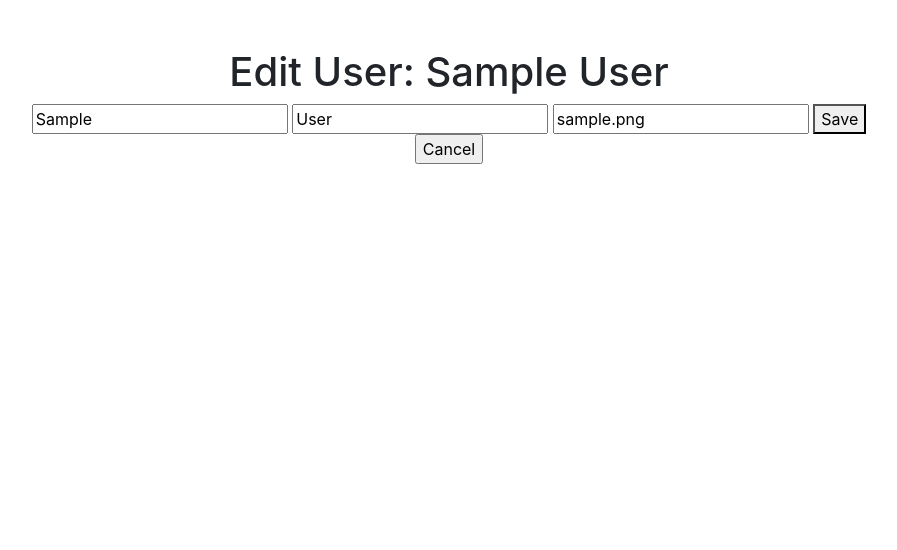
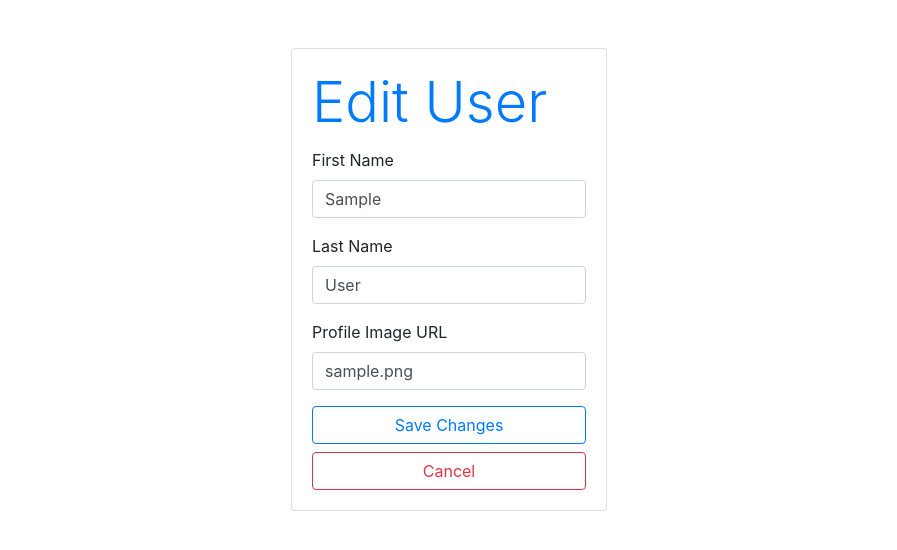
Before and after one commit to lowtrey/s-blogly, a Flask app: page /users/1/edit in a window 1280 px wide. Shown: the top 550 px of the page, without its empty margins (191-1088 px from the left). Run offline with Flask 2, Linux system fonts and the light colour scheme; tables that the repository leaves empty hold one stand-in row (values such as "Sample post"); some libraries are stand-ins or nearby versions.

Commit message:
style edit user form and user details card

```diff
--- a/templates/add_user_form.html
+++ b/templates/add_user_form.html
@@ -4,7 +4,7 @@
 <div class="card">
   <div class="card-body">
     <h1 class="card-title display-4 text-primary">Create User</h1>
-    <form action="/users/new" method="POST" class="">
+    <form action="/users/new" method="POST">
       <div class="form-group">
         <label for="first">First Name</label>
         <input type="text" class="form-control" name="first" placeholder="Enter first name" required>
--- a/templates/edit_user_form.html
+++ b/templates/edit_user_form.html
@@ -1,14 +1,25 @@
 {% extends "base.html" %}
 {% block title %}Edit User{% endblock %}
 {% block content %}
-<h1>Edit User: {{user.full_name}}</h1>
-<form action="/users/{{user.id}}/edit" method="POST">
-  <input type="text" name="first" value="{{user.first_name}}" required>
-  <input type="text" name="last" value="{{user.last_name}}" required>
-  <input type="url" name="url" value="{{user.image_url}}" required>
-  <button>Save</button>
-</form>
-<form action="/users/{{user.id}}">
-  <input type="submit" value="Cancel" />
-</form>
+<div class="card">
+  <div class="card-body">
+    <h1 class="card-title display-4 text-primary">Edit User</h1>
+    <form action="/users/{{user.id}}/edit" method="POST">
+      <div class="form-group">
+        <label for="first">First Name</label>
+        <input type="text" class="form-control" name="first" value="{{user.first_name}}" required>
+      </div>
+      <div class="form-group">
+        <label for="last">Last Name</label>
+        <input type="text" class="form-control" name="last" value="{{user.last_name}}" required>
+      </div>
+      <div class="form-group">
+        <label for="url">Profile Image URL</label>
+        <input type="url" class="form-control" name="url" value="{{user.image_url}}" required>
+      </div>
+      <button type="submit" class="btn btn-outline-primary btn-block">Save Changes</button>
+      <a href="/users/{{user.id}}" class="btn btn-outline-danger btn-block">Cancel</a>
+    </form>
+  </div>
+</div>
 {% endblock %}
--- a/templates/user_details.html
+++ b/templates/user_details.html
@@ -5,10 +5,11 @@
   <img src="{{user.image_url}}" class="card-img-top" alt="Profile Image">
   <div class="card-body">
     <h5 class="card-title">{{user.full_name}}</h5>
-    <a href="/users/{{user.id}}/edit" class="btn btn-success btn-sm">Edit</a>
+    <a href="/users/{{user.id}}/edit" class="btn btn-outline-primary btn-sm btn-block">Edit</a>
     <form action="/users/{{user.id}}/delete" class="d-inline" method="POST">
-      <input type="submit" class="btn btn-warning btn-sm" value="Delete" />
+      <input type="submit" class="btn btn-outline-danger btn-sm btn-block mt-2" value="Delete" />
     </form>
   </div>
 </div>
+<a href="/users" class="btn btn-outline-secondary mt-3">Go Back</a>
 {% endblock %}
```
